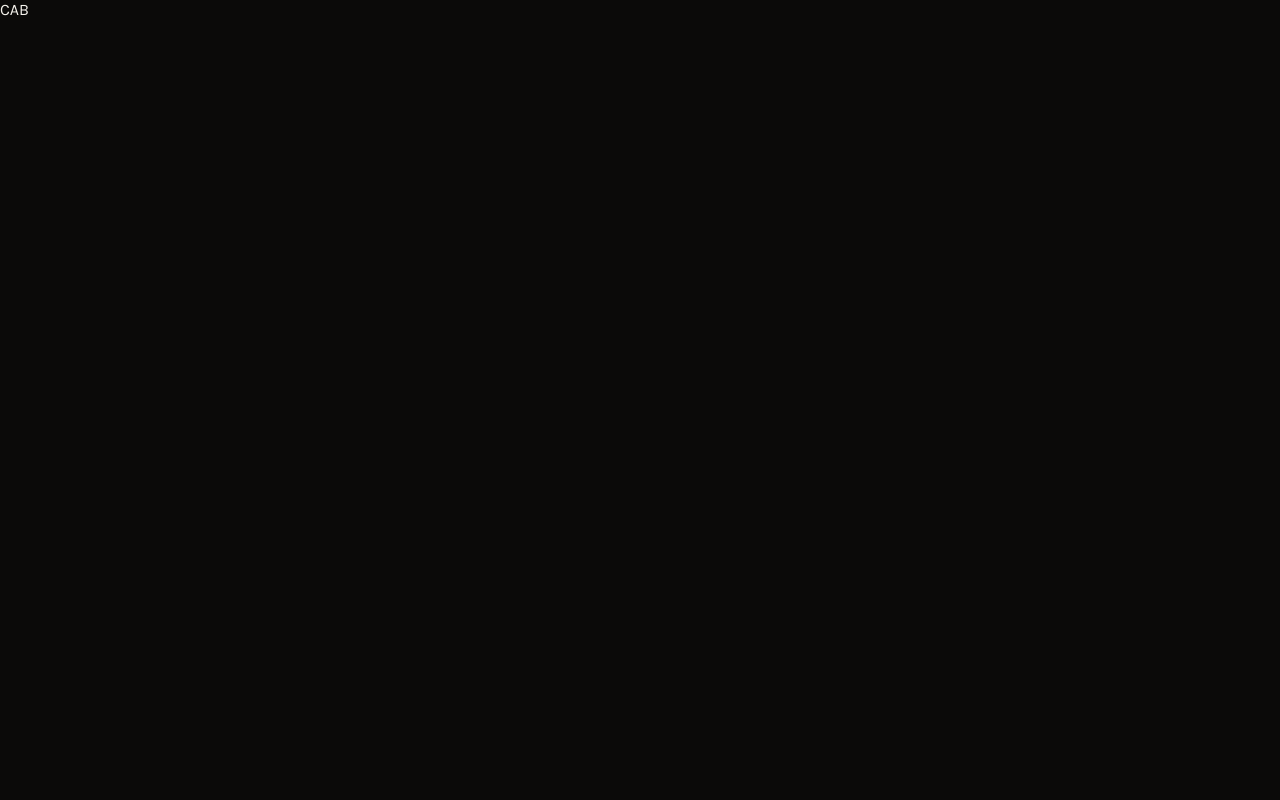
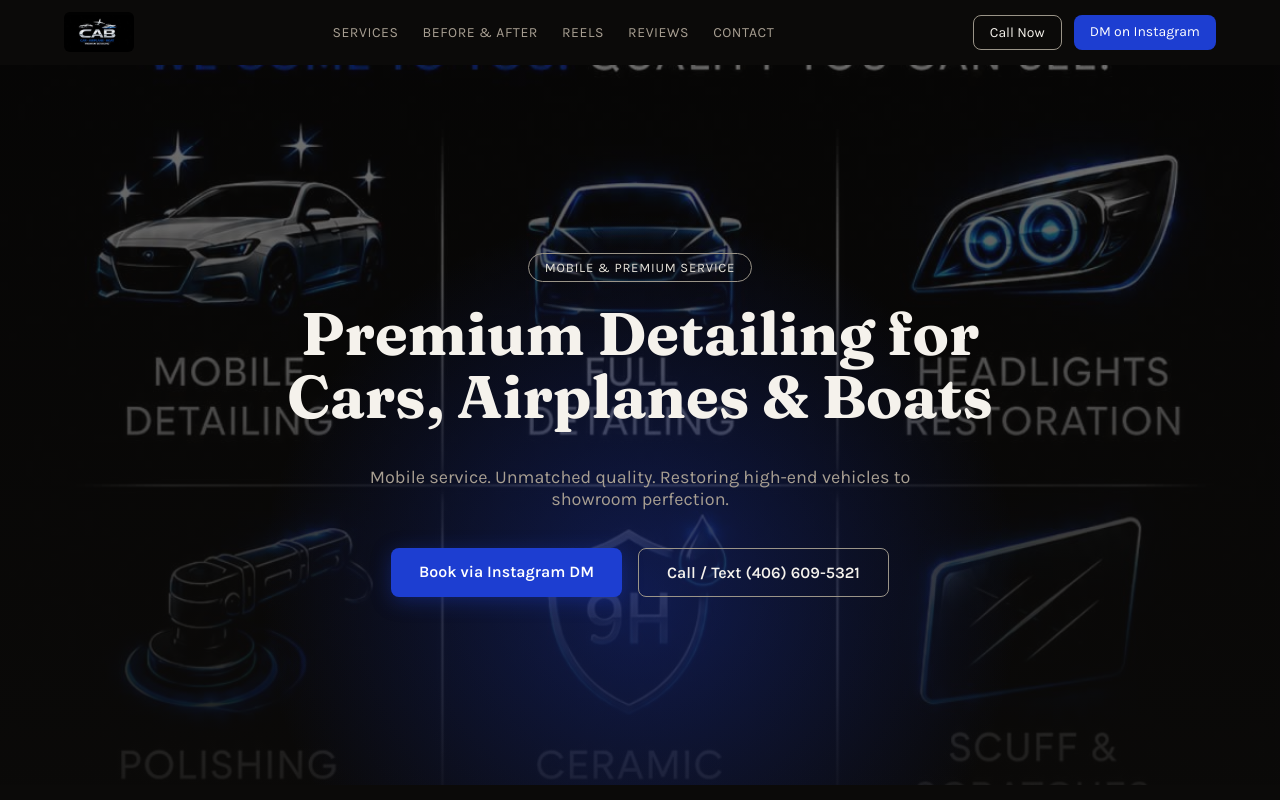
Before and after one commit to craiglawsonnn/CAB, a Next.js app: page / in a window 1280 px wide. Shown: the top 800 px of the page. Built offline with nearby package versions, Linux system fonts and the light colour scheme.

Commit message:
feat: compose full landing page from all sections

```diff
--- a/app/page.tsx
+++ b/app/page.tsx
@@ -1,3 +1,56 @@
+import Nav from '@/components/Nav';
+import Hero from '@/components/Hero';
+import BeforeAfterSection from '@/components/BeforeAfterSection';
+import ReelsSection from '@/components/ReelsSection';
+import ReviewsCard from '@/components/ReviewsCard';
+import PricingSection from '@/components/PricingSection';
+import ContactSection from '@/components/ContactSection';
+import Footer from '@/components/Footer';
+import { siteConfig } from '@/content/site';
+
 export default function Home() {
-  return <main>CAB</main>;
+  return (
+    <>
+      <Nav
+        phoneDisplay={siteConfig.phoneDisplay}
+        phoneHref={siteConfig.phoneHref}
+        instagramDmUrl={siteConfig.instagramDmUrl}
+        logoSrc={siteConfig.logoSrc}
+        businessName={siteConfig.businessName}
+      />
+      <main>
+        <Hero
+          heroImageSrc={siteConfig.heroImageSrc}
+          phoneDisplay={siteConfig.phoneDisplay}
+          phoneHref={siteConfig.phoneHref}
+          instagramDmUrl={siteConfig.instagramDmUrl}
+        />
+        <BeforeAfterSection pairs={siteConfig.beforeAfterPairs} />
+        <ReelsSection reels={siteConfig.reels} />
+        <ReviewsCard
+          rating={siteConfig.googleReview.rating}
+          reviewCount={siteConfig.googleReview.reviewCount}
+          profileUrl={siteConfig.googleReview.profileUrl}
+        />
+        <PricingSection
+          items={siteConfig.pricing}
+          addonsImageSrc={siteConfig.pricingImages.addons}
+          pricesImageSrc={siteConfig.pricingImages.prices}
+          headlightImageSrc={siteConfig.pricingImages.headlight}
+          detailsImageSrc={siteConfig.pricingImages.details}
+        />
+        <ContactSection
+          instagramDmUrl={siteConfig.instagramDmUrl}
+          phoneDisplay={siteConfig.phoneDisplay}
+          phoneHref={siteConfig.phoneHref}
+        />
+      </main>
+      <Footer
+        logoSrc={siteConfig.logoSrc}
+        businessName={siteConfig.businessName}
+        instagramDmUrl={siteConfig.instagramDmUrl}
+        googleProfileUrl={siteConfig.googleReview.profileUrl}
+      />
+    </>
+  );
 }
```
Also changed, not shown: 1 other file (tests, documents, lock files or other folders).
